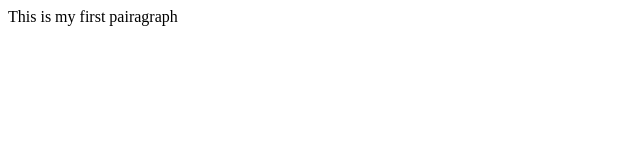
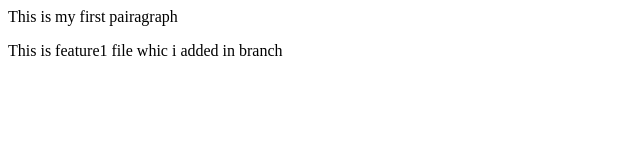
Before and after one commit to cdacprogrammer/localRepo1, a plain HTML site: page index.html in a window 1280 px wide. Shown: the whole page, without its empty margins (0-640 px from the left). Drawn offline with Linux system fonts and the light colour scheme.

Commit message:
Add new feature1

```diff
--- a/index.html
+++ b/index.html
@@ -1 +1,2 @@
 <p>This is my first pairagraph</p>
+<p>This is feature1 file whic i added in branch<p>
```
